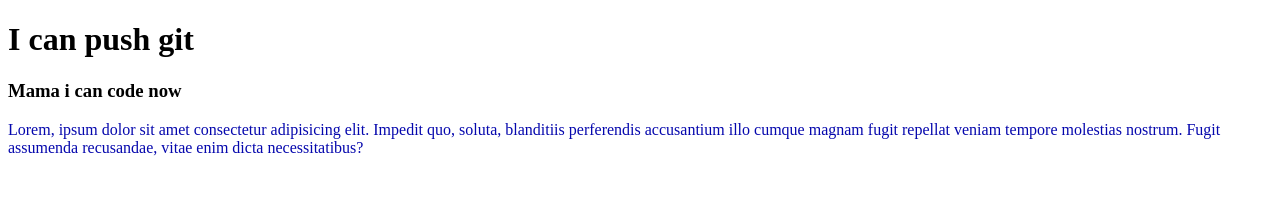
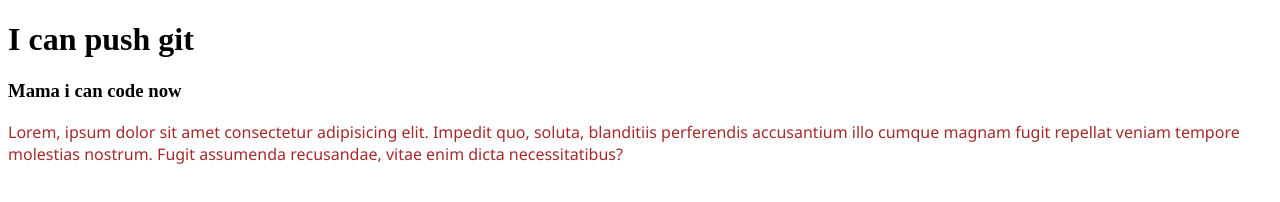
Before and after one commit to sajjad-mugdho/my-practice-repo, a plain HTML site: page index.html in a window 1280 px wide. Drawn offline with Linux system fonts and the light colour scheme.

Commit message:
my style css

```diff
--- a/style.css
+++ b/style.css
@@ -1,3 +1,11 @@
 P {
-    color:rgb(5, 7, 173)
+    color:brown;
+    font-family: 'Segoe UI', Tahoma, Geneva, Verdana, sans-serif;
+
 }
+
+h2{
+    color:green;
+
+
+}
```
